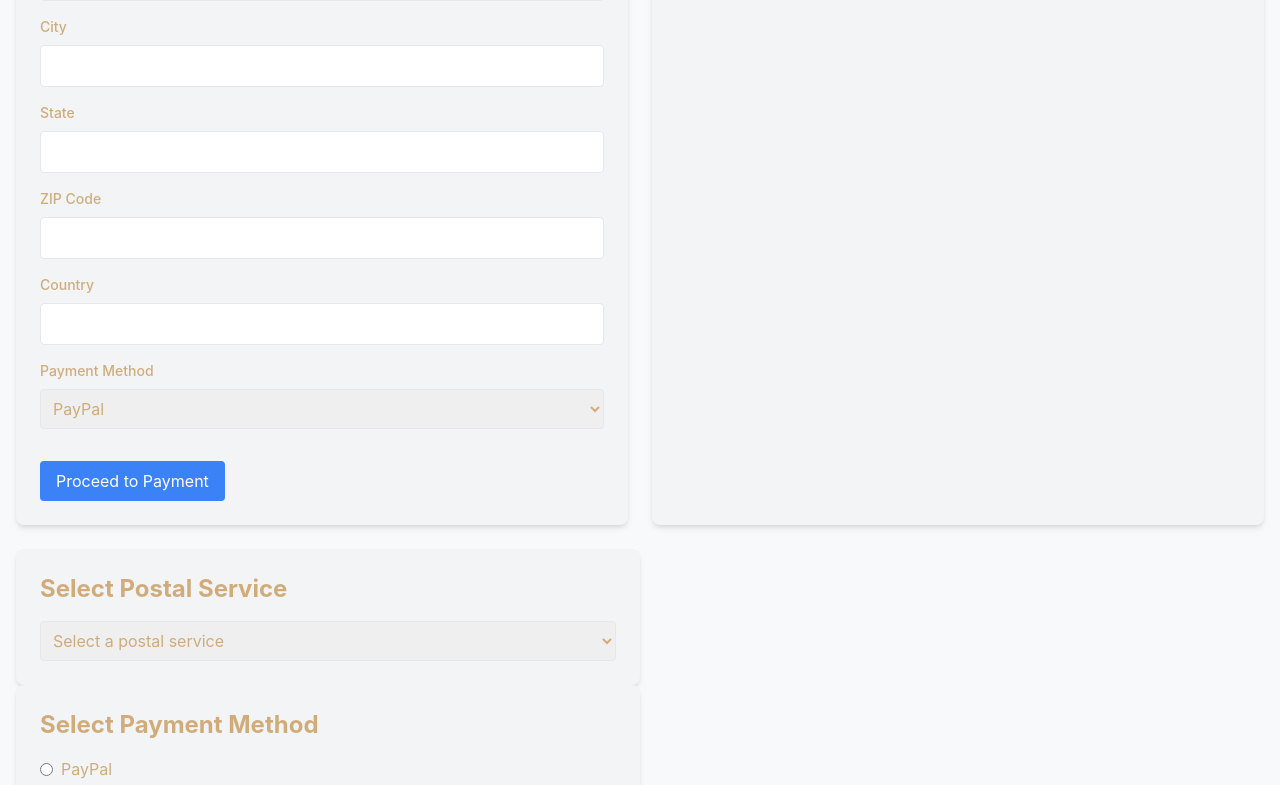
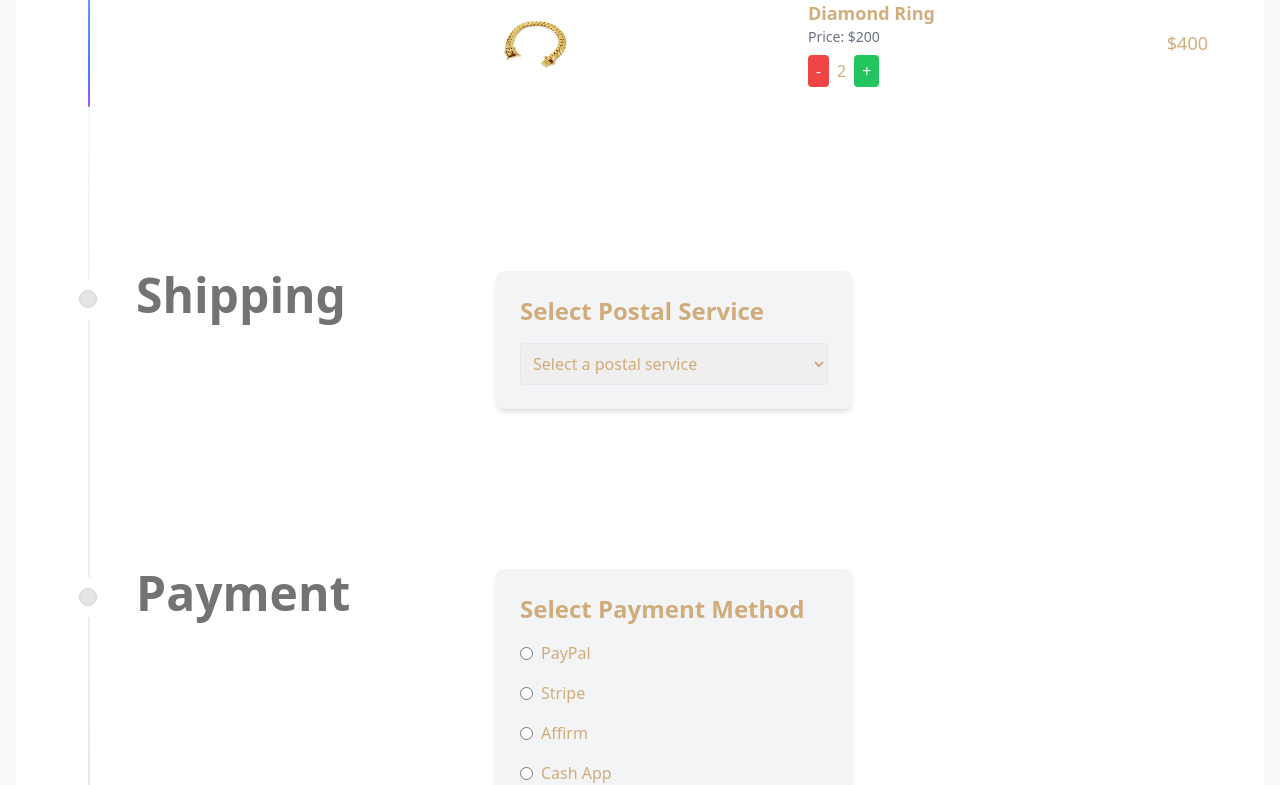
Before and after one commit to Wrozier/oro-the-boveda, a Next.js app: page /cart in a window 1280 px wide. Shown: the part 625-1410 px from the top of the page. Built offline with nearby package versions, Linux system fonts and the light colour scheme.

Commit message:
womens-jewelery.tsx update

```diff
--- a/package.json
+++ b/package.json
@@ -10,6 +10,7 @@
   },
   "dependencies": {
     "@heroicons/react": "^2.1.5",
+    "@nextui-org/react": "^2.4.6",
     "@radix-ui/react-hover-card": "^1.1.1",
     "@radix-ui/react-label": "^2.1.0",
     "@react-three/drei": "^9.109.5",
--- a/src/pages/about-us.tsx
+++ b/src/pages/about-us.tsx
@@ -50,7 +50,7 @@ const AboutUs: React.FC = () => {
 
         {/* Main content */}
         <div className="container mx-auto p-8">
-          <h1 className="text-4xl font-bold mb-6 text-center text-gold-800">About Us</h1>
+          <h1 className="text-4xl font-bold mb-6 text-center text-glod-800">About Us</h1>
 
           <div className="mb-8">
             <p className="text-lg text-gold-700 leading-relaxed text-center">
--- a/src/pages/cart-item.tsx
+++ b/src/pages/cart-item.tsx
@@ -1,49 +1,49 @@
 import React from "react";
 
-type CartItemProps = {
+interface CartItemProps {
   item: {
     id: number;
     name: string;
     price: number;
     quantity: number;
     thumbnail: string;
-  } | undefined;
+  } | null; // Use null instead of undefined for clarity
   onAdd: () => void;
   onRemove: () => void;
-};
+}
 
 const CartItem: React.FC<CartItemProps> = ({ item, onAdd, onRemove }) => {
   if (!item) {
-    return null; // or some fallback UI
+    return null; // Optionally, return some fallback UI here
   }
 
   return (
-    <div className="flex items-center justify-between">
+    <div className="flex items-center justify-between border-b py-4">
       <img
         src={item.thumbnail}
         alt={item.name}
         className="w-20 h-20 object-cover"
       />
-      <div className="flex flex-col">
+      <div className="flex flex-col mx-4">
         <span className="text-lg font-semibold">{item.name}</span>
-        <span className="text-sm text-gray-500">Price: ${item.price}</span>
+        <span className="text-sm text-gray-500">Price: ${item.price.toFixed(2)}</span>
         <div className="flex items-center mt-2">
           <button
             onClick={onRemove}
-            className="px-2 py-1 bg-red-500 text-white rounded"
+            className="px-2 py-1 bg-red-500 text-white rounded hover:bg-red-600 transition"
           >
             -
           </button>
           <span className="mx-2">{item.quantity}</span>
           <button
             onClick={onAdd}
-            className="px-2 py-1 bg-green-500 text-white rounded"
+            className="px-2 py-1 bg-green-500 text-white rounded hover:bg-green-600 transition"
           >
             +
           </button>
         </div>
       </div>
-      <span className="text-lg">${item.price * item.quantity}</span>
+      <span className="text-lg font-bold">${(item.price * item.quantity).toFixed(2)}</span>
     </div>
   );
 };
--- a/src/pages/cart.tsx
+++ b/src/pages/cart.tsx
@@ -1,15 +1,14 @@
-// /pages/cart.tsx
-
 "use client";
 
 import React, { useState } from "react";
-import CartItem from "@/components/ui/CartItem";
+import CartItem from "@/components/ui/CartItem"; // Ensure this path is correct
 import CheckoutForm from "@/components/ui/CheckoutForm";
 import OrderTracking from "@/components/ui/OrderTracking";
 import PostalSelection from "@/components/ui/PostalSelection";
 import PaymentOptions from "@/components/ui/PaymentOptions";
 import { FloatingNav } from "@/components/ui/floating-navbar"; // Ensure this path is correct
-import { IconHome, IconInfoCircle, IconUser, IconMail, IconPaperBag, IconTextWrap } from "@tabler/icons-react"; // Use a valid icon
+import { IconHome, IconInfoCircle, IconUser, IconMail, IconPaperBag } from "@tabler/icons-react"; // Use valid icons
+import { Timeline } from "@/components/ui/timeline"; // Import your Timeline component
 
 const Cart = () => {
   const [cartItems, setCartItems] = useState([
@@ -19,6 +18,7 @@ const Cart = () => {
 
   const [selectedPostal, setSelectedPostal] = useState<string | null>(null);
   const [paymentMethod, setPaymentMethod] = useState<string | null>(null);
+  const [currentStep, setCurrentStep] = useState(0); // Track the current step in the timeline
 
   const handleAddItem = (id: number) => {
     setCartItems((prevItems) =>
@@ -48,37 +48,53 @@ const Cart = () => {
     { name: "Cart", link: "/cart", icon: <IconPaperBag /> },
   ];
 
+  // Steps for the checkout timeline
+  const steps = [
+    { title: "Cart", content: <CartItemsSection cartItems={cartItems} onAddItem={handleAddItem} onRemoveItem={handleRemoveItem} /> },
+    { title: "Shipping", content: <PostalSelection setSelectedPostal={setSelectedPostal} /> },
+    { title: "Payment", content: <PaymentOptions setPaymentMethod={setPaymentMethod} /> },
+    { title: "Review", content: <CheckoutForm /> },
+    { title: "Tracking", content: <OrderTracking /> },
+  ];
+
   return (
     <>
       {/* Floating Navigation Bar */}
       <FloatingNav navItems={navItems} />
 
       <div className="container mx-auto p-6">
-        <h1 className="text-4xl font-bold mb-6">Your Cart</h1>
+        <h1 className="text-4xl font-bold mb-6">Checkout Process</h1>
 
-        <div className="flex flex-col gap-6 mb-6">
-          {cartItems.map((item) => (
-            <CartItem
-              key={item.id}
-              item={item}
-              onAdd={() => handleAddItem(item.id)}
-              onRemove={() => handleRemoveItem(item.id)}
-            />
-          ))}
-        </div>
+        {/* Timeline Component */}
+        <Timeline data={steps} />
 
-        <div className="flex flex-col md:flex-row gap-6">
-          <CheckoutForm />
-          <OrderTracking />
-        </div>
-
+        {/* Render the current step's content */}
         <div className="mt-6">
-          <PostalSelection setSelectedPostal={setSelectedPostal} />
-          <PaymentOptions setPaymentMethod={setPaymentMethod} />
+          {steps[currentStep]?.content}
         </div>
       </div>
     </>
   );
 };
 
+// Separate component for displaying cart items
+interface CartItemsSectionProps {
+  cartItems: { id: number; name: string; price: number; quantity: number; thumbnail: string; }[];
+  onAddItem: (id: number) => void;
+  onRemoveItem: (id: number) => void;
+}
+
+const CartItemsSection: React.FC<CartItemsSectionProps> = ({ cartItems, onAddItem, onRemoveItem }) => (
+  <div className="flex flex-col gap-6 mb-6">
+    {cartItems.map((item) => (
+      <CartItem
+        key={item.id}
+        item={item}
+        onAdd={() => onAddItem(item.id)}
+        onRemove={() => onRemoveItem(item.id)}
+      />
+    ))}
+  </div>
+);
+
 export default Cart;
--- a/src/pages/index.tsx
+++ b/src/pages/index.tsx
@@ -22,7 +22,7 @@ export default function Home() {
       description: "Custom jewelry designed just for you.",
     },
     {
-      title: "Apple Watch",
+      title: "Accessories",
       link: "/products/apple-watch",
       thumbnail: "/images/oromm-cuban.png",
       description: "The latest Apple Watch with innovative features.",
@@ -41,7 +41,7 @@ export default function Home() {
       description: "Custom jewelry designed just for you.",
     },
     {
-      title: "Apple Watch",
+      title: "Accessories",
       link: "/products/apple-watch",
       thumbnail: "/images/oromm-cuban.png",
       description: "The latest Apple Watch with innovative features.",
--- a/src/pages/womens-jewelry.tsx
+++ b/src/pages/womens-jewelry.tsx
@@ -1,10 +1,10 @@
-"use client";
+"use client"; // Ensure this is at the top
 
 import React, { useState } from "react";
 import { CardContainer, CardBody, CardItem } from "@/components/ui/3d-card";
 import { Footer } from "@/components/ui/footer";
 import SizeFilter from "@/components/ui/size-filter";
-import Lamps from "@/components/ui/lamps"; // Import LampDemo component
+import { ImagesSlider } from "@/components/ui/images-slider"; // Adjust the path as necessary
 import { FloatingNav } from "@/components/ui/floating-navbar"; // Adjust the import based on your project structure
 import { IconHome, IconInfoCircle, IconUser, IconMail, IconPaperBag } from "@tabler/icons-react";
 
@@ -14,21 +14,21 @@ const products = [
     title: "Women's Diamond Necklace",
     description: "A dazzling piece for any occasion.",
     link: "/products/womens-diamond-necklace",
-    thumbnail: "/images/diamond-necklace.png",
+    thumbnail: "/images/diamondnecklace.png",
     sizes: ["Small", "Medium"],
   },
   {
     title: "Women's Gold Earrings",
     description: "Elegance and sophistication.",
     link: "/products/womens-gold-earrings",
-    thumbnail: "/images/gold-earrings.png",
+    thumbnail: "public/images/goldearrings.png",
     sizes: ["One Size"],
   },
   {
     title: "Women's Silver Bracelet",
     description: "A touch of grace on your wrist.",
     link: "/products/womens-silver-bracelet",
-    thumbnail: "/images/silver-bracelet.png",
+    thumbnail: "public/images/silver-bracelet.png",
     sizes: ["Small", "Medium", "Large"],
   },
   // Add more product entries here...
@@ -55,14 +55,26 @@ export default function WomensJewelry() {
     { name: "Cart", link: "/cart", icon: <IconPaperBag /> },
   ];
 
+  const imageUrls = [
+    "/images/goldearrings.png",
+    "/images/tenmmyg.png",
+    "/images/goldearrings.png",
+    // Add more image paths here
+  ];
+
   return (
     <div className="flex min-h-screen flex-col">
       {/* Floating Navigation Bar */}
       <FloatingNav navItems={navItems} />
 
       <div className="flex-1 flex flex-col">
-        {/* LampDemo component replacing Banner image */}
-        <Lamps /> {/* Replaces banner image with LampEffect demo */}
+        {/* Replace Lamps with ImagesSlider */}
+        <div className="relative w-full h-40 overflow-hidden">
+          <ImagesSlider images={imageUrls}>
+            {/* Optional overlay or additional content */}
+            <div className="absolute z-70 text-white">Your overlay content here</div>
+          </ImagesSlider>
+        </div>
 
         {/* Filter and 3D Cards listing products */}
         <main className="min-h-screen flex-col items-start justify-center p-8">
```
Also changed, not shown: 1 other file (tests, documents, lock files or other folders).
